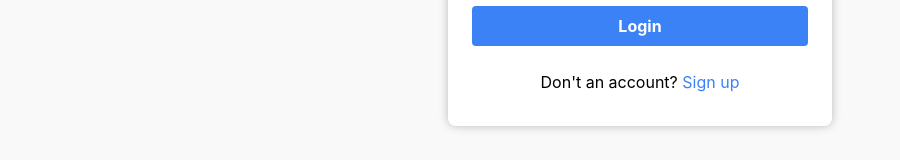
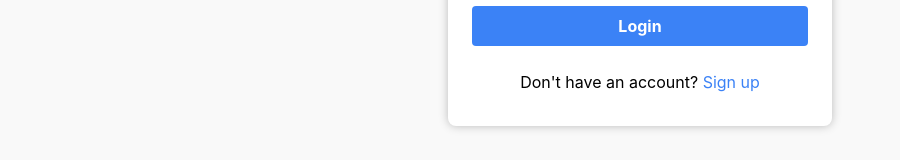
Before and after one commit to imjohnnyy/job-tracker-app, a React (Create React App) app in the folder frontend/: page /login in a window 1280 px wide. Shown: the part 506-666 px from the top of the page, without its empty margins (0-900 px from the left). Built offline with nearby package versions, Linux system fonts and the light colour scheme.

Commit message:
fixed typo in login page

```diff
--- a/frontend/src/pages/Login.js
+++ b/frontend/src/pages/Login.js
@@ -39,7 +39,7 @@ const Login = () => {
           <input
             type="password"
             id="password"
-            className="w-full px-3 py-2 mb-2 leading-tight border rounded border-zinc-300 text-gray focus:outline-none focus:shadow-outline"
+            className="w-full px-3 py-2 mb-2 leading-tight border rounded border-zinc-300 text-gray focus:outline-none focus:shadow-outline bg-lightergray"
             value={password}
             onChange={(e) => setPassword(e.target.value)}
           />
@@ -53,7 +53,7 @@ const Login = () => {
           </button>
         </div>
         <div className="mt-4">
-            <p>Don't an account? <a href="/register" className="text-blue-500 hover:text-blue-700">Sign up</a></p>
+            <p>Don't have an account? <a href="/register" className="text-blue-500 hover:text-blue-700">Sign up</a></p>
         </div>
       </form>
     </div>
```
